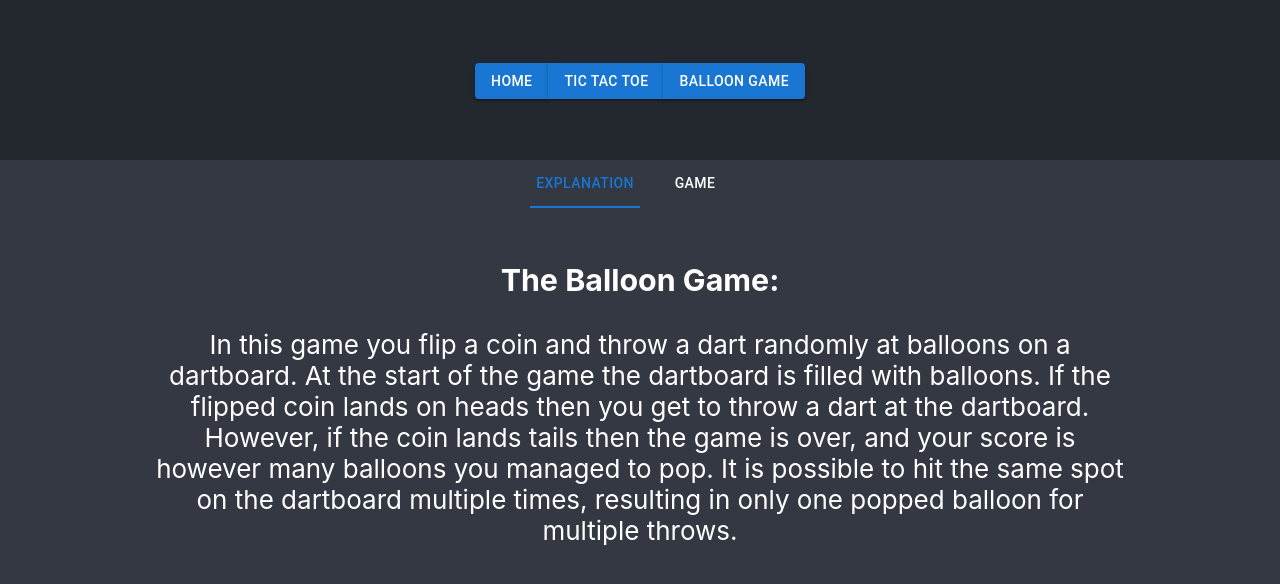
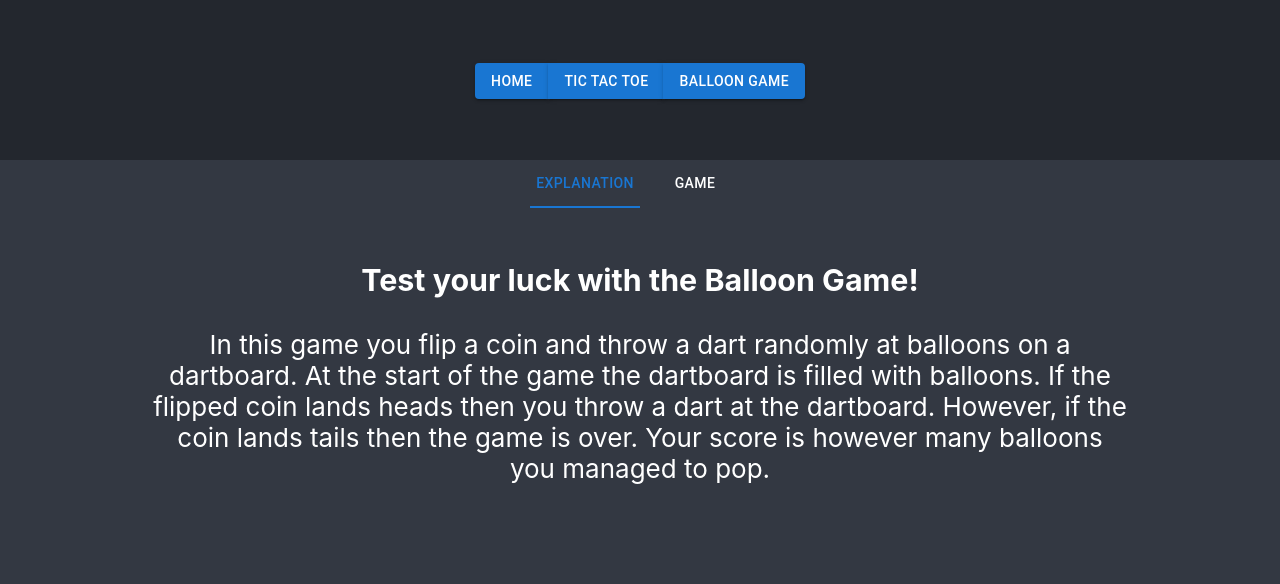
Before and after one commit to TheJD-droid/TheJD.github.io, a React (Create React App) app in the folder my_website/: page /BalloonPage in a window 1280 px wide. Shown: the top 584 px of the page. Built offline with nearby package versions, Linux system fonts and the light colour scheme.

Commit message:
Rewording explanation
Rewording of the explanation of the game.

```diff
--- a/my_website/src/pages/BalloonPage.js
+++ b/my_website/src/pages/BalloonPage.js
@@ -311,8 +311,8 @@ export default function BalloonPage() {
         </Tabs>
     </div>
     <TabPanel value={selected} index={0} style={{width: '80vw'}}>
-        <h3>The Balloon Game:</h3>
-        <p>In this game you flip a coin and throw a dart randomly at balloons on a dartboard. At the start of the game the dartboard is filled with balloons. If the flipped coin lands on heads then you get to throw a dart at the dartboard. However, if the coin lands tails then the game is over, and your score is however many balloons you managed to pop. It is possible to hit the same spot on the dartboard multiple times, resulting in only one popped balloon for multiple throws.</p>
+        <h3>Test your luck with the Balloon Game!</h3>
+        <p>In this game you flip a coin and throw a dart randomly at balloons on a dartboard. At the start of the game the dartboard is filled with balloons. If the flipped coin lands heads then you throw a dart at the dartboard. However, if the coin lands tails then the game is over. Your score is however many balloons you managed to pop. </p>
     </TabPanel>
     <TabPanel value={selected} index={1}>
 
```
